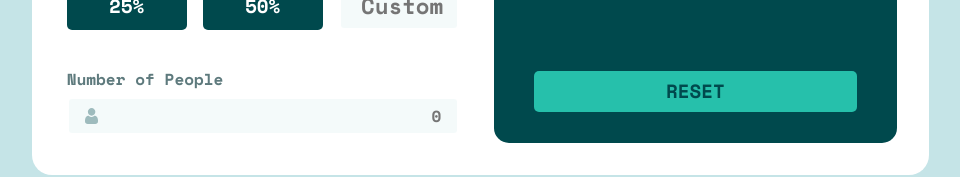
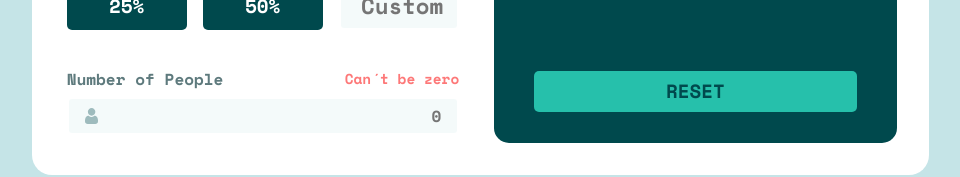
Before and after one commit to martinelias1312/tip-calculator-app-main-ts, a React (Create React App) app: page / in a window 1280 px wide. Both pictures are taken after a click on the button "5%". Shown: the part 496-673 px from the top of the page, without its empty margins (160-1120 px from the left). Built offline with nearby package versions, Linux system fonts and the light colour scheme.

Commit message:
zero msg fixed when 0 typed to input

```diff
--- a/src/Components/TipCard/CardInputs/index.tsx
+++ b/src/Components/TipCard/CardInputs/index.tsx
@@ -139,7 +139,10 @@ const CardInputs = (props: Props) => {
 
       <section className="people">
         <h2>
-          Number of People<div className="msg-zero display">Can´t be zero</div>
+          Number of People
+          <div className={`msg-zero ${reset ? "" : "display"}`}>
+            Can´t be zero
+          </div>
         </h2>
         <input
           type="text"
```
